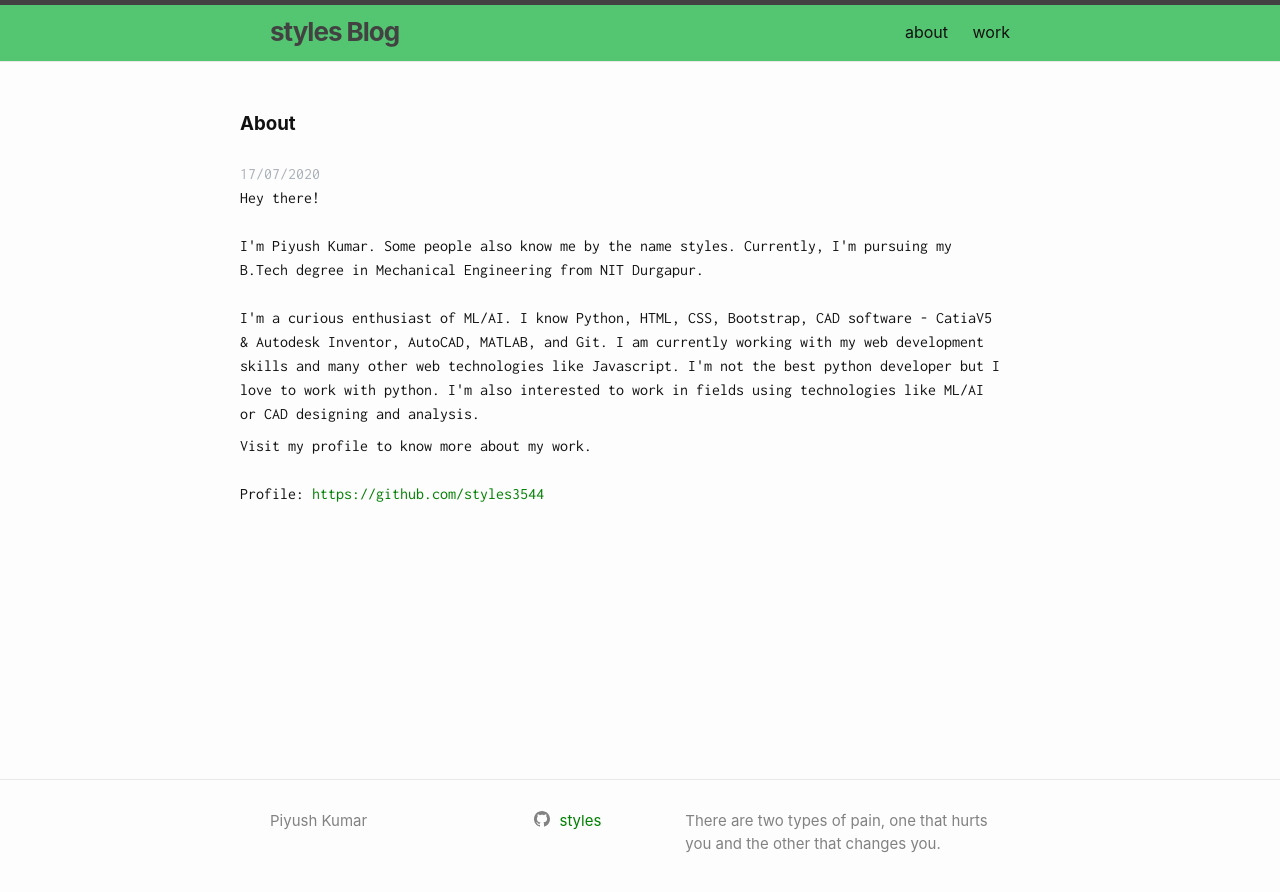
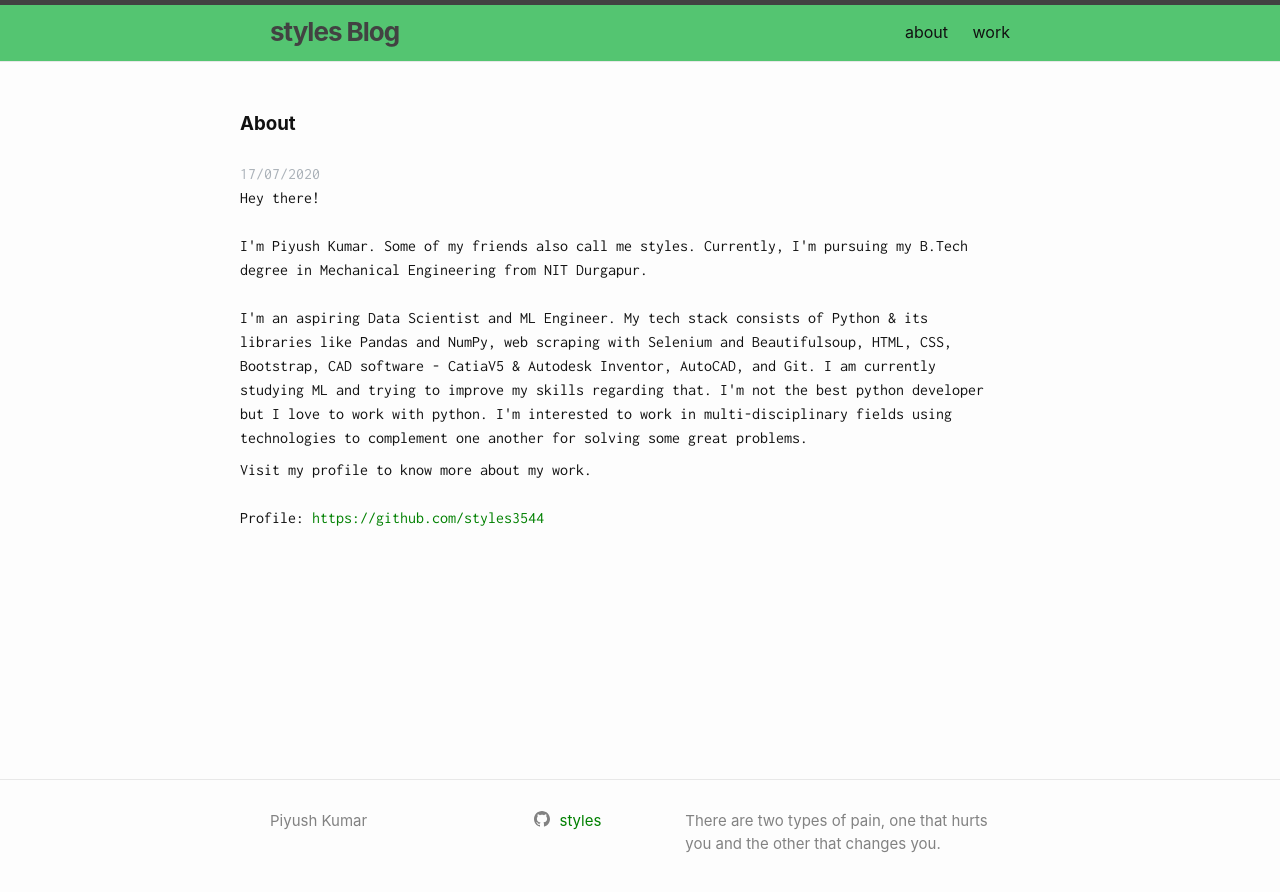
Before and after one commit to styles3544/Blog, a Jekyll site: the page built from about.html, in a window 1280 px wide. Shown: the top 892 px of the page. Built offline with Jekyll 4.4.1, drawn with Linux system fonts in a browser that asks for light colours.

Commit message:
Updated about

```diff
--- a/about.html
+++ b/about.html
@@ -13,10 +13,8 @@ permalink: /about/
 
     <p id="para">
     Hey there! </br></br>
-    I'm Piyush Kumar. Some people also know me by the name styles. Currently, I'm pursuing my B.Tech degree in Mechanical Engineering from NIT Durgapur.
-    </br></br>I'm a curious enthusiast of ML/AI. I know Python, HTML, CSS, Bootstrap, CAD software - CatiaV5 & Autodesk Inventor, AutoCAD, MATLAB, and Git. I am currently working with my web development skills and many other web technologies like Javascript.  I'm not the best python developer but I love to work with python. I'm also interested to work in fields using technologies like ML/AI or CAD designing and analysis.
-
-
+    I'm Piyush Kumar. Some of my friends also call me styles. Currently, I'm pursuing my B.Tech degree in Mechanical Engineering from NIT Durgapur.
+    </br></br>I'm an aspiring Data Scientist and ML Engineer. My tech stack consists of Python & its libraries like Pandas and NumPy, web scraping with Selenium and Beautifulsoup, HTML, CSS, Bootstrap, CAD software - CatiaV5 & Autodesk Inventor, AutoCAD, and Git. I am currently studying ML and trying to improve my skills regarding that. I'm not the best python developer but I love to work with python. I'm interested to work in multi-disciplinary fields using technologies to complement one another for solving some great problems.
     </p>
     <p id="para">
         Visit my profile to know more about my work.</br></br>
```
Also changed, not shown: _empirical/2020-05-15-thought.md (+2 -2 lines), _empirical/2020-05-20-Noises.md (+2 -2 lines), _empirical/2020-08-08-.md (+2 -2 lines), _empirical/2021-06-05-.md (+2 -2 lines).
